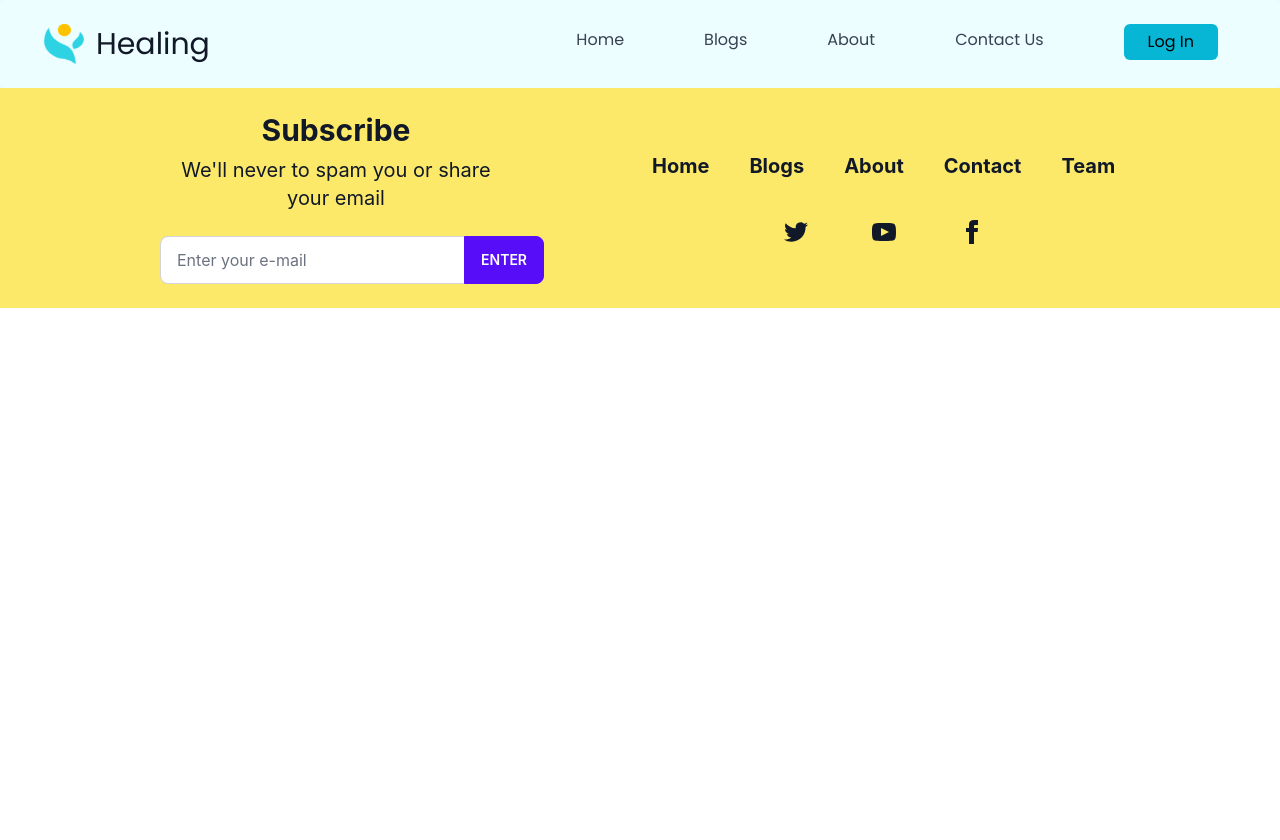
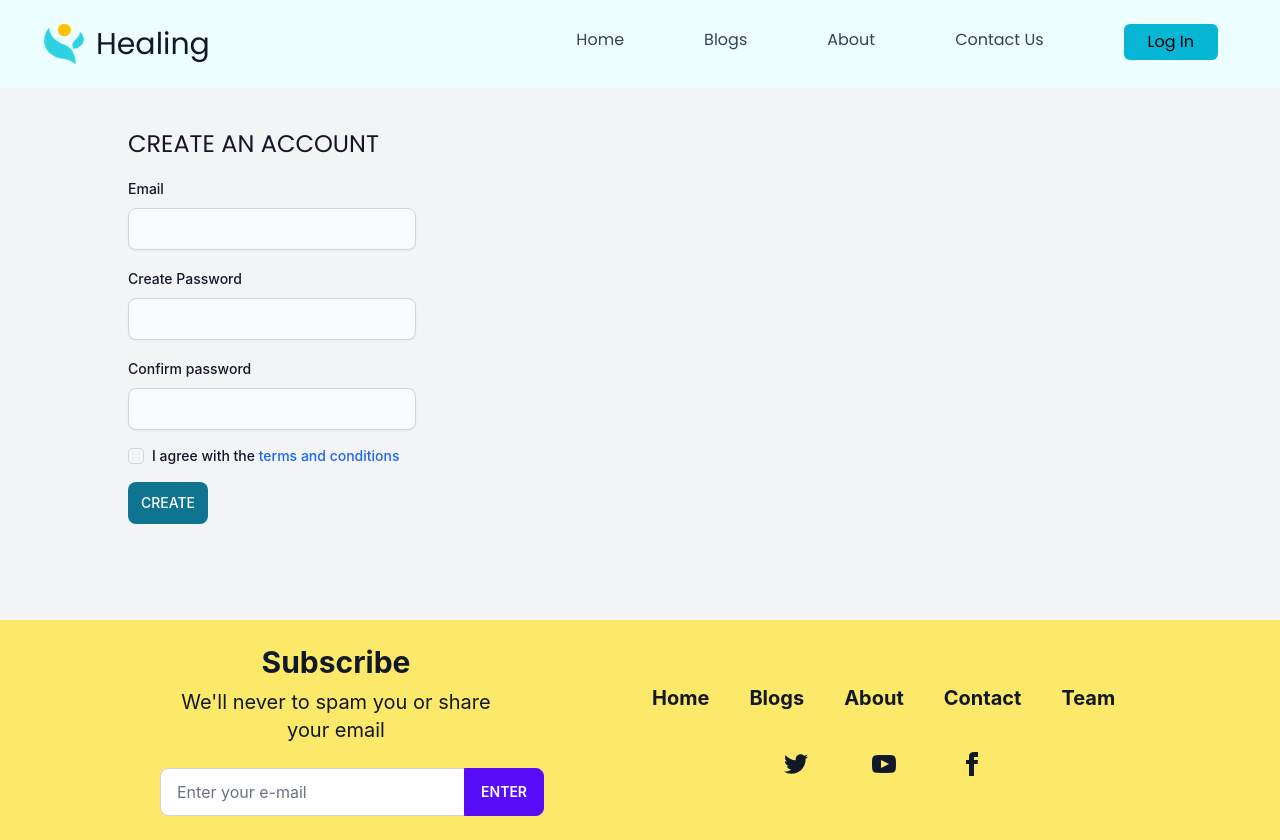
Before and after one commit to TherapyProject/iTherapy, a React (Create React App) app: page /therapistCreate in a window 1280 px wide. Before the commit the page ends 800 px from the top, so only its background shows below. Built offline with nearby package versions, Linux system fonts and the light colour scheme; no server answers.

Commit message:
Bluesky1992-web/issue91 (#105)
Co-authored-by: Amal95Salah <amal95salah@gmail.com>

```diff
--- a/src/App.jsx
+++ b/src/App.jsx
@@ -18,6 +18,7 @@ import Login from './pages/Login/Login';
 import Profile from './pages/Profile/Profile';
 import SignupPage from './pages/Signup/SignupPage';
 import Team from './pages/Team/Team';
+import TherapistCreate from './pages/therapistCreate/TherapistCreate';
 
 function App() {
   return (
@@ -36,9 +37,10 @@ function App() {
             <Route path="/login" element={<Login />} />
             <Route path="/signup" element={<SignupPage />} />
             <Route path="/team" element={<Team />} />
+            <Route path="/therapistCreate" element={<TherapistCreate />} />
             <Route path="/ContactThanks" element={<ContactThanks />} />
             <Route path="/buyticket" element={<PrivateRoute />}>
-              <Route path="/buyticket" element={<BuyTicket />} />
+              <Route path="/buyticket" element={<BuyTicket />}/>
             </Route>
             <Route path="/book" element={<PrivateRoute />}>
               <Route path="/book" element={<BookAppointment />} />
--- a/src/pages/Learn-More-Page/LearnMore.js
+++ b/src/pages/Learn-More-Page/LearnMore.js
@@ -1,5 +1,7 @@
 import React from 'react';
+import { Link } from 'react-router-dom';
 import pic from './img/pic.png';
+
 
 function LearnMore() {
   return (
@@ -54,9 +56,12 @@ function LearnMore() {
           the US
         </li>
       </ul>
-      <button type="submit" className="btn btn-info mt-10  ">
+      <Link to='/therapistcreate'>
+        <button type="submit" className="btn btn-info mt-10  ">
         GET STARTED
       </button>
+      </Link>
+
     </div>
   );
 }
--- /dev/null
+++ b/src/pages/therapistCreate/TherapistCreate.js
@@ -0,0 +1,126 @@
+import {
+  Alert,
+  Button,
+  Checkbox,
+  Label,
+  TextInput,
+} from 'flowbite-react/lib/esm/components';
+
+import { useState } from 'react';
+import { useNavigate } from 'react-router-dom';
+import { useAuth } from '../../contexts/AuthContext';
+
+function TherapistCreate() {
+  const [email, setEmail] = useState('');
+
+  const [password, setPassword] = useState('');
+  const [repeatPassword, setRepeatPassword] = useState('');
+  const [error, setError] = useState('');
+  const [signupSuccess, setSignupSuccess] = useState(false);
+  const { signUp } = useAuth();
+
+  const navigate = useNavigate();
+
+  async function handleSubmit(e) {
+    e.preventDefault();
+
+    if (password !== repeatPassword) {
+      return setError('Passwords do not match');
+    }
+
+    try {
+      setError('');
+      await signUp(email, password);
+      setSignupSuccess(true);
+
+      const timer = setTimeout(() => {
+        return navigate('/home');
+      }, 3000);
+      return () => clearTimeout(timer);
+    } catch (firebaseError) {
+      return setError(firebaseError.message.split(':')[1].split('(')[0].trim());
+    }
+  }
+
+  return (
+    <div>
+      {signupSuccess && (
+        <Alert color="success">
+          <span>
+            <span className="font-medium">Alert!</span> You successfully signed
+            up
+          </span>
+        </Alert>
+      )}
+      {error && (
+        <Alert color="failure">
+          <span>
+            <span className="font-medium">Alert!</span> {error}{' '}
+          </span>
+        </Alert>
+      )}
+      <form
+        onSubmit={handleSubmit}
+        className=" m-10 mb-24 sm:ml-32  flex flex-col w-72 gap-4  "
+      >
+        <h1 className="font-[Poppins] text-2xl whitespace-nowrap">
+          CREATE AN ACCOUNT
+        </h1>
+
+        <div>
+          <div className="mb-2 ">
+            <Label htmlFor="email2" value="Email" />
+          </div>
+          <TextInput
+            id="email2"
+            type="email"
+            required="true"
+            shadow="true"
+            onChange={(e) => setEmail(e.target.value)}
+          />
+        </div>
+        <div>
+          <div className="mb-2 block">
+            <Label htmlFor="password2" value="Create Password" />
+          </div>
+          <TextInput
+            id="password2"
+            type="password"
+            required="true"
+            shadow="true"
+            onChange={(e) => setPassword(e.target.value)}
+          />
+        </div>
+        <div>
+          <div className="mb-2 block">
+            <Label htmlFor="repeat-password" value="Confirm password" />
+          </div>
+          <TextInput
+            id="repeat-password"
+            type="password"
+            required="true"
+            shadow="true"
+            onChange={(e) => setRepeatPassword(e.target.value)}
+          />
+        </div>
+        <div className="flex items-center gap-2">
+          <Checkbox id="agree" />
+          <Label htmlFor="agree">
+            I agree with the{' '}
+            <a
+              href="//#region "
+              className="text-blue-600 hover:underline dark:text-blue-500"
+            >
+              terms and conditions
+            </a>
+          </Label>
+        </div>
+        <Button className="w-20" type="submit">
+          CREATE
+        </Button>
+      </form>
+    </div>
+  );
+}
+
+export default TherapistCreate;
```
